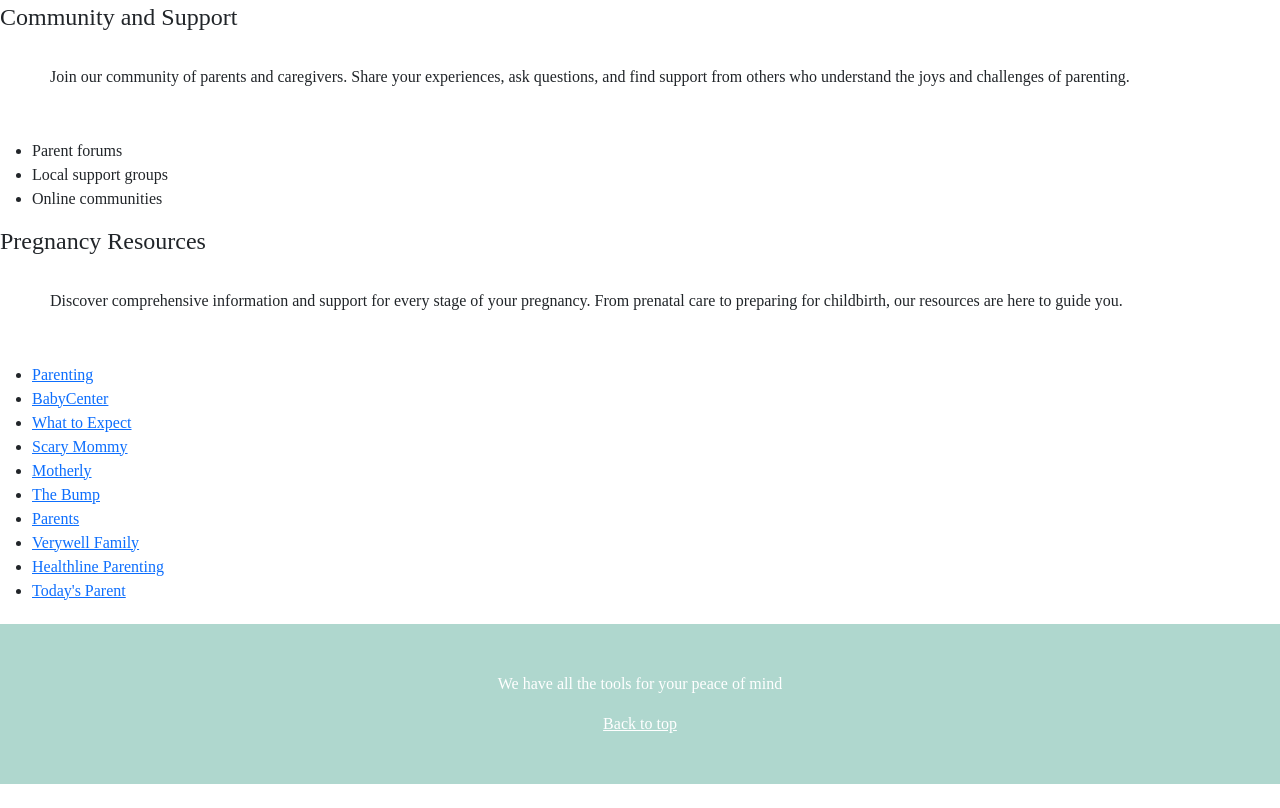
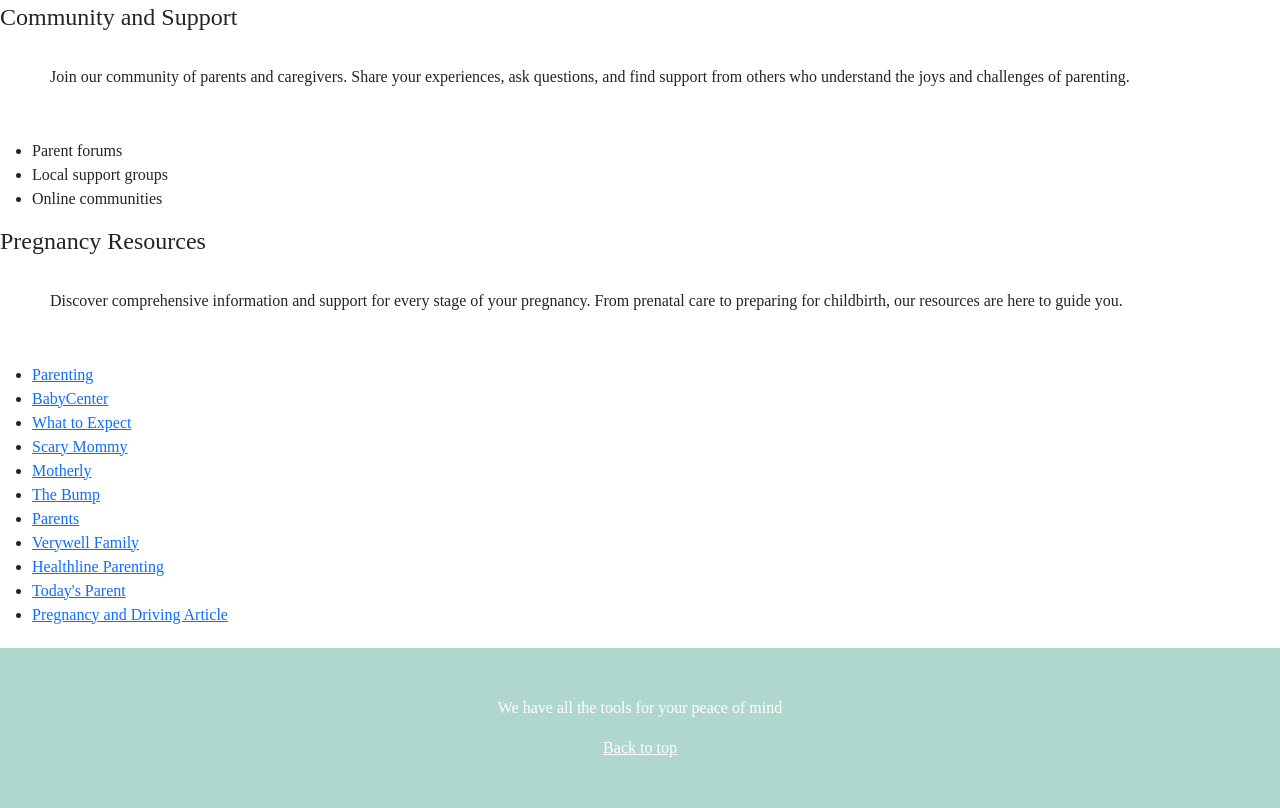
Before and after one commit to lauraslittleones/lauraslittleones.github.io, a website: page paginas/mommy-resources.html in a window 1280 px wide. Shown: the part 2106-2914 px from the top of the page. Before the commit the page ends 2890 px from the top, so only its background shows below. Drawn offline with nearby package versions, Linux system fonts and the light colour scheme; a web font is replaced by a local one.

Commit message:
Update mommy-resources.html

```diff
--- a/paginas/mommy-resources.html
+++ b/paginas/mommy-resources.html
@@ -142,6 +142,7 @@
             <li><a href="https://www.verywellfamily.com">Verywell Family</a></li>
             <li><a href="https://www.healthline.com/health/parenting">Healthline Parenting</a></li>
             <li><a href="https://www.todaysparent.com">Today's Parent</a></li>
+            <li><a href="https://www.cooperhurley.com/driving-while-pregnant/">Pregnancy and Driving Article</a></li>
         </ul>
       </section>
 
```
